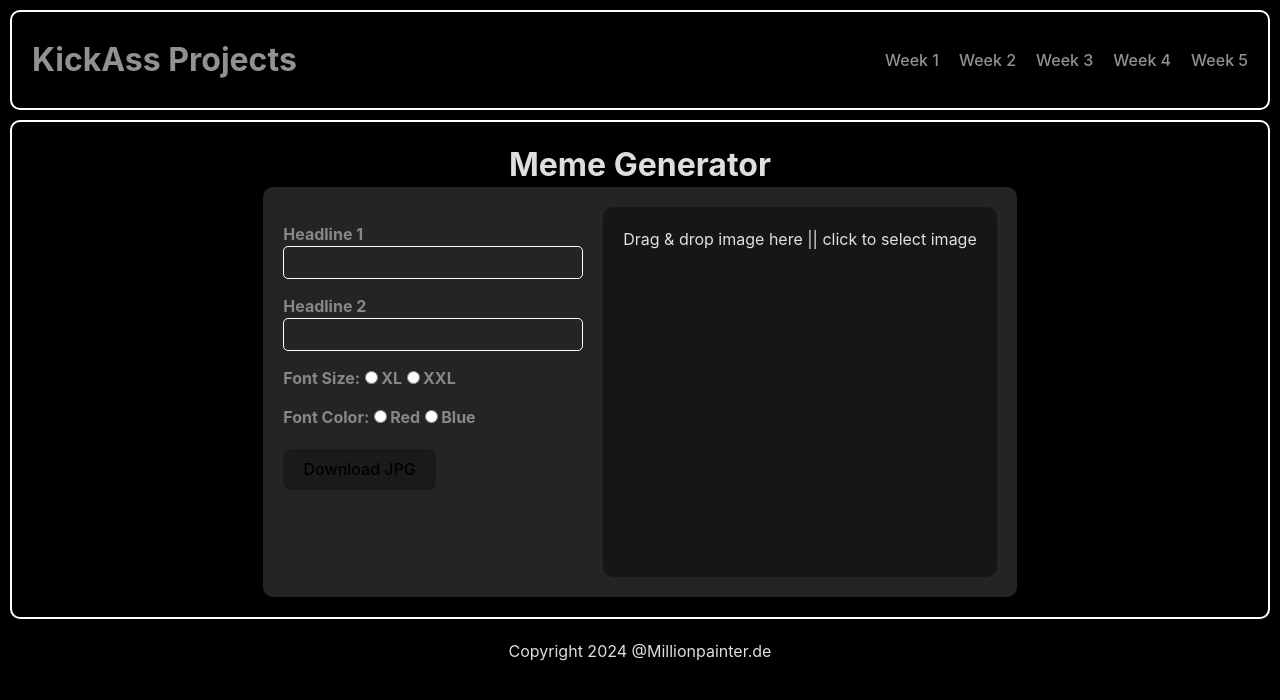
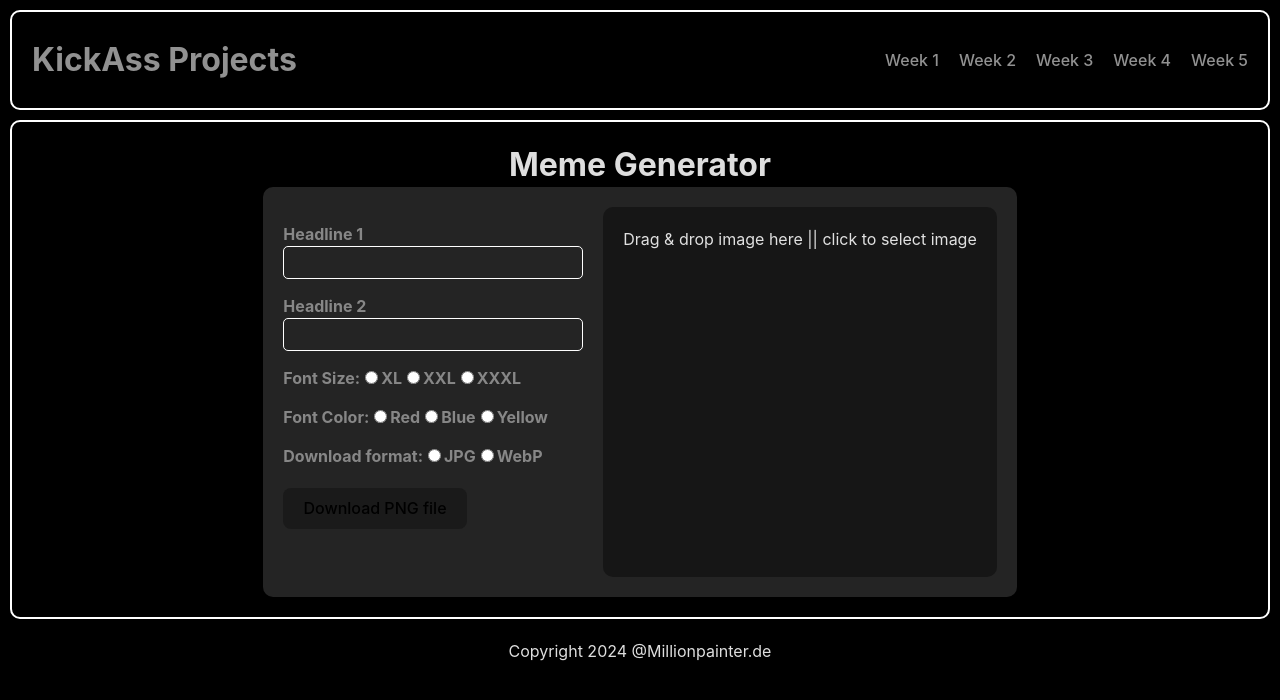
Before and after one commit to Phil-star1984/kickass_projects, a React (Vite) app: page /weekfour in a window 1280 px wide. Shown: the top 700 px of the page. Built offline with nearby package versions, Linux system fonts and the light colour scheme.

Commit message:
Add formatType Download in Week Four

```diff
--- a/src/components/WeekFour.jsx
+++ b/src/components/WeekFour.jsx
@@ -9,6 +9,7 @@ function WeekFour() {
   const [headlineTwo, setHeadlineTwo] = useState("");
   const [fontSizeValue, setFontSizeValue] = useState("2rem");
   const [fontColorValue, setFontColorValue] = useState("white");
+  const [formatTypeValue, setFormatTypeValue] = useState("png");
 
   //upload image & create URL
   const { getRootProps, getInputProps, isDragActive } = useDropzone({
@@ -41,7 +42,7 @@ function WeekFour() {
       allowTaint: false,
     }).then((canvas) => {
       // create URL out of canvas
-      const image = canvas.toDataURL("image/jpeg", 1.0);
+      const image = canvas.toDataURL(`image/${formatTypeValue}`, 1.0);
       const link = document.createElement("a");
       link.href = image;
       link.download = "meme.jpg";
@@ -89,11 +90,21 @@ function WeekFour() {
                 <input
                   type="radio"
                   name="fontSize"
-                  value="4rem"
-                  checked={fontSizeValue === "4rem"}
+                  value="5rem"
+                  checked={fontSizeValue === "5rem"}
                   onChange={(e) => setFontSizeValue(e.target.value)}
                 />
                 XXL
+              </label>
+              <label>
+                <input
+                  type="radio"
+                  name="fontSize"
+                  value="7rem"
+                  checked={fontSizeValue === "7rem"}
+                  onChange={(e) => setFontSizeValue(e.target.value)}
+                />
+                XXXL
               </label>
             </div>
             <div className="weekfour_edit_element">
@@ -118,9 +129,44 @@ function WeekFour() {
                 />
                 Blue
               </label>
+              <label>
+                <input
+                  name="fontColor"
+                  type="radio"
+                  value="yellow"
+                  checked={fontColorValue === "yellow"}
+                  onChange={(e) => setFontColorValue(e.target.value)}
+                />
+                Yellow
+              </label>
+            </div>
+            <div className="weekfour_edit_element">
+              <label>Download format:</label>
+              <label>
+                <input
+                  type="radio"
+                  name="formatType"
+                  value="jpeg"
+                  checked={formatTypeValue === "jpeg"}
+                  onChange={(e) => setFormatTypeValue(e.target.value)}
+                />
+                JPG
+              </label>
+              <label>
+                <input
+                  type="radio"
+                  name="formatType"
+                  value="webp"
+                  cecked={formatTypeValue === "webp"}
+                  onChange={(e) => setFormatTypeValue(e.target.value)}
+                />
+                WebP
+              </label>
             </div>
 
-            <button onClick={downloadImage}>Download JPG</button>
+            <button onClick={downloadImage}>
+              {`Download ${formatTypeValue.toUpperCase()} file`}
+            </button>
           </form>
         </div>
         <div {...getRootProps()} className="weekfour_upload_container_outer">
```
